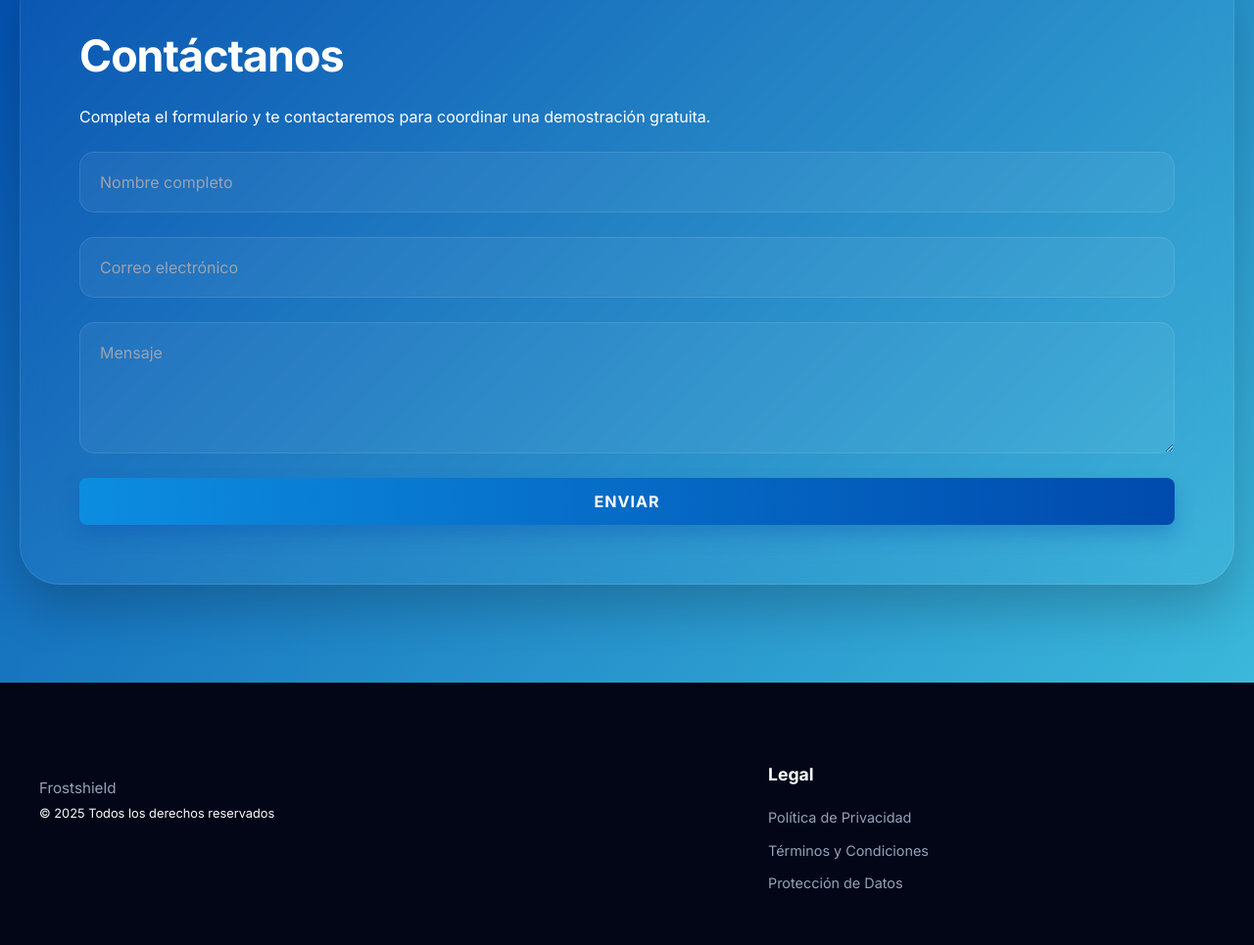
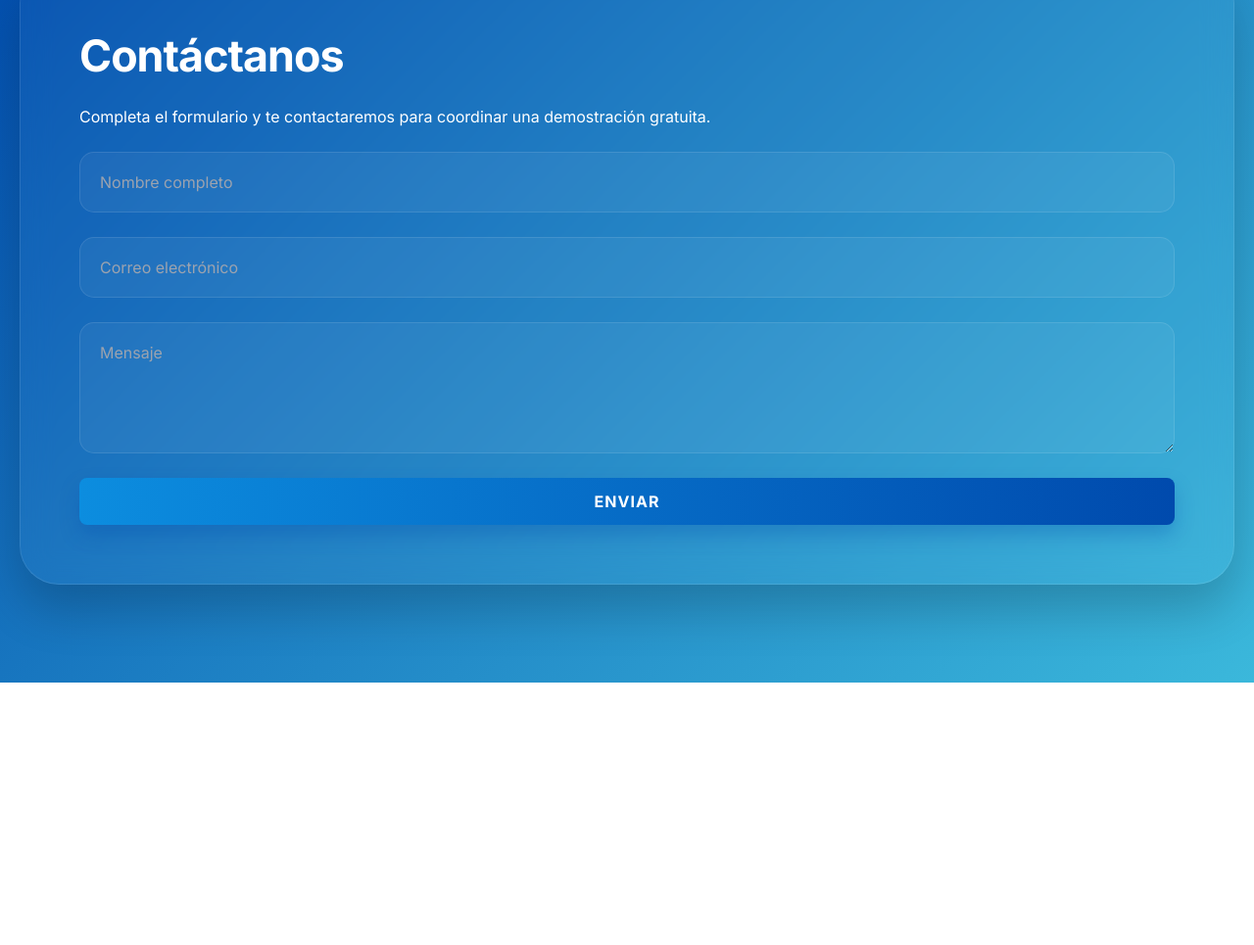
Before and after one commit to ColdTech-Peru/Landing-Page, a website: page index.html in a window 1280 px wide. Shown: the part 3888-4853 px from the top of the page at 98% size. After the commit the page ends 4585 px from the top, so only its background shows below. Drawn offline with nearby package versions, Linux system fonts and the light colour scheme.

Commit message:
feat: change footer
Removed footer section including brand and legal links.

```diff
--- a/index.html
+++ b/index.html
@@ -209,23 +209,7 @@
 </main>
 
 
-<!-- Footer -->
-<footer class="footer">
-    <div class="footer-container">
-        <div class="footer-brand">
-            <p>Frostshield</p>
-            <small>© 2025 Todos los derechos reservados</small>
-        </div>
 
-        <div class="footer-links">
-            <h4>Legal</h4>
-            <a href="#">Política de Privacidad</a>
-            <a href="#">Términos y Condiciones</a>
-            <a href="Documentos/LeyProteccionDatos.pdf">Protección de Datos</a>
-        </div>
-
-    </div>
-</footer>
 
 <script src="script.js"></script>
 
```
